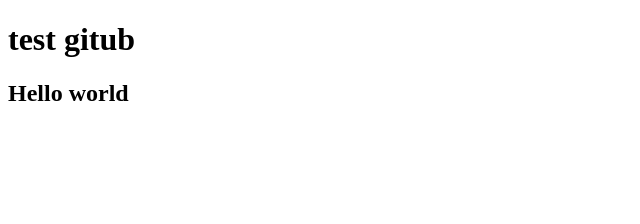
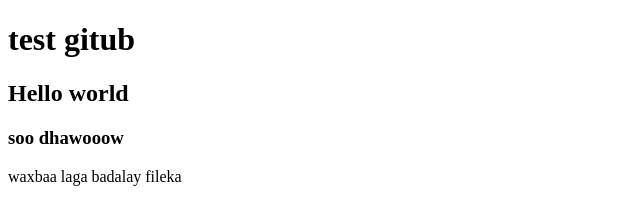
Before and after one commit to Libka10/youtube, a plain HTML site: page index.html in a window 1280 px wide. Shown: the whole page, without its empty margins (0-640 px from the left). Drawn offline with Linux system fonts and the light colour scheme.

Commit message:
added css file

```diff
--- a/index.html
+++ b/index.html
@@ -7,6 +7,10 @@
     </head>
     <body>
         <H2>Hello world</H2>
+        <H3>soo dhawooow</H3>
+
+        <p>waxbaa laga badalay fileka</p>
+
 
     </body>
 </html>
```
Also changed, not shown: css/style.css (added).
